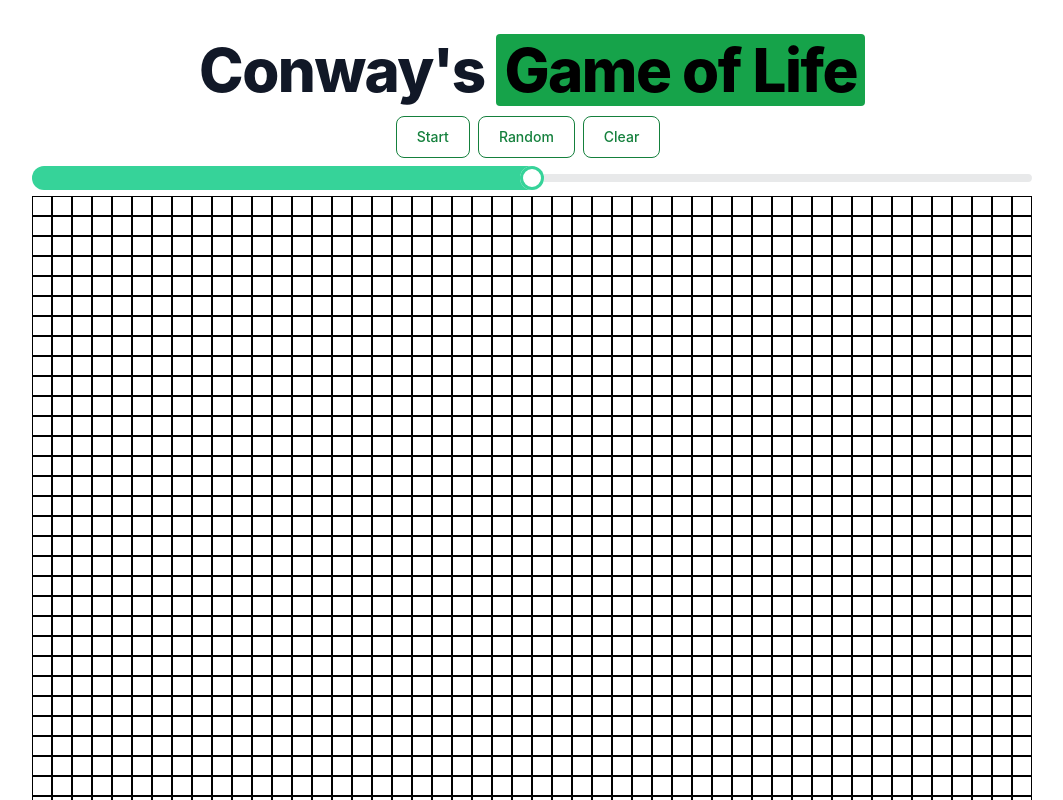
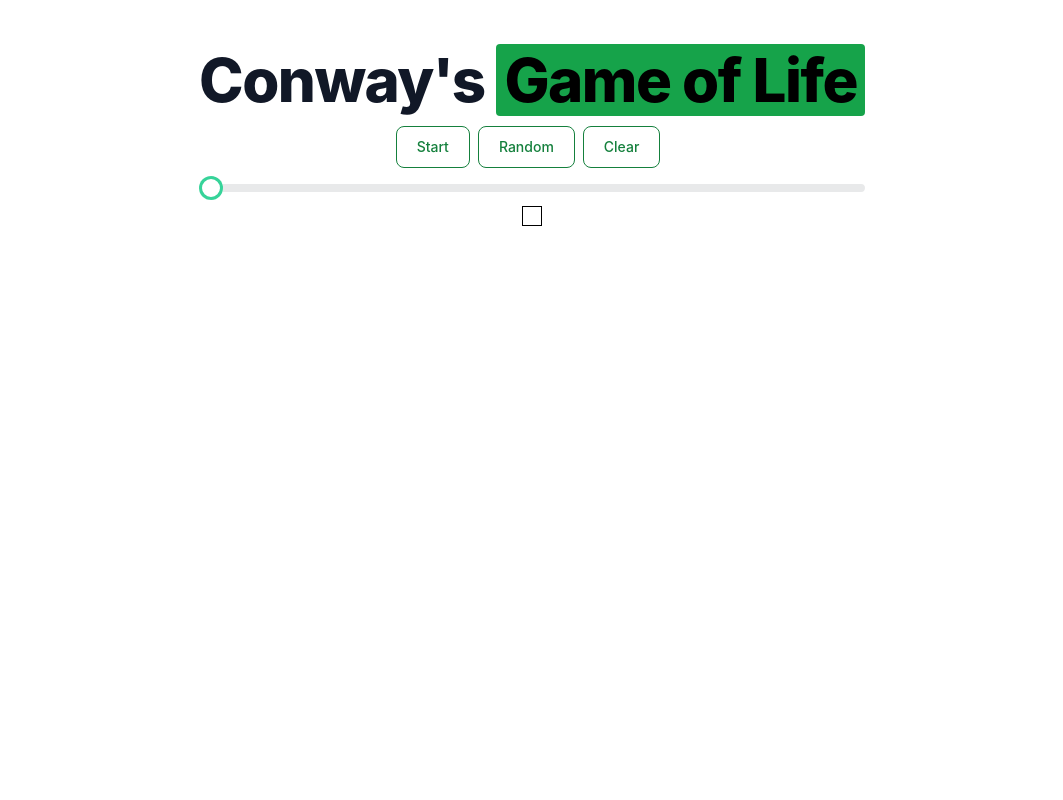
Before and after one commit to CSP197/Conway, a React (Create React App) app: page / in a window 1280 px wide. Shown: the top 800 px of the page, without its empty margins (108-1171 px from the left). Built offline with nearby package versions, Linux system fonts and the light colour scheme; the HTML template or start-up script is replaced by a standard one.

Commit message:
Fixed Range Slider feature

```diff
--- a/src/App.tsx
+++ b/src/App.tsx
@@ -3,11 +3,16 @@ import { generateEmptyGrid } from './components/grid/Grid';
 import { Header } from './components/header/Header';
 import { Buttons } from './components/buttons/Buttons';
 import { Grid } from './components/grid/Grid';
-import SizeRange from './components/range/SizeRange';
+import RangeSlider from './components/slider/RangeSlider';
 import GameOfLife from "./GameOfLife";
 
+const SMALLEST_GRID_SIZE = 1;
+
 export default function App() {
-  const [gridSize, setgridSize] = useState([50, 50]);
+  const [
+    gridSize,
+    setGridSize
+  ] = useState([1,1]);
   const [grid, setGrid] = useState(() => {
     return generateEmptyGrid(gridSize);
   });
@@ -29,9 +34,27 @@ export default function App() {
   return (
     <>
       <Header />
-      {Buttons(setRunning, running, runningRef, runSimulation, setGrid, gridSize)}
-      <SizeRange />
-      {Grid(grid, setGrid)}
+      <span />
+      <Buttons
+        running={running}
+        setRunning={setRunning}
+        runningRef={runningRef}
+        runSimulation={runSimulation}
+        setGrid={setGrid}
+        gridSize={gridSize}
+      />
+      <span />
+      <RangeSlider
+        min={SMALLEST_GRID_SIZE}
+        max={50}
+        gridSize={gridSize}
+        setGridSize={setGridSize}
+      />
+      <span />
+      <Grid
+        grid={grid}
+        setGrid={setGrid}
+      />
     </>
   );
 }
--- a/src/components/buttons/Buttons.tsx
+++ b/src/components/buttons/Buttons.tsx
@@ -1,41 +1,86 @@
 import { runEpoch } from "../common/Common";
 import { generateEmptyGrid } from "../grid/Grid";
 
-export function Buttons(
+interface Props {
+    running: boolean,
     setRunning: React.Dispatch<React.SetStateAction<boolean>>,
-  running: boolean,
     runningRef: React.MutableRefObject<boolean>,
     runSimulation: () => void,
     setGrid: React.Dispatch<React.SetStateAction<number[][]>>,
-  gridSize: number[]) {
-  return <div>
+    gridSize: number[]
+}
+
+export const Buttons = (
+    {
+        running,
+        setRunning,
+        runningRef,
+        runSimulation,
+        setGrid,
+        gridSize
+    }: Props) => {
+        return (
+        <div>
             <button
                 onClick={
                     () => {
-            runEpoch(setRunning, running, runningRef, runSimulation);
+                        runEpoch(
+                            setRunning,
+                            running,
+                            runningRef,
+                            runSimulation
+                            );
                         }
                     }
-      className='text-green-700 hover:text-white border border-green-700 hover:bg-green-800 focus:ring-4 focus:outline-none focus:ring-green-300 font-medium rounded-lg text-sm px-5 py-2.5 text-center mr-2 mb-2 dark:border-green-500 dark:text-green-500 dark:hover:text-white dark:hover:bg-green-600 dark:focus:ring-green-800'
+                    className='text-green-700 hover:text-white border border-green-700 \
+                    hover:bg-green-800 focus:ring-4 focus:outline-none focus:ring-green-300 \
+                    font-medium rounded-lg text-sm px-5 py-2.5 text-center mr-2 mb-2 \
+                    dark:border-green-500 dark:text-green-500 dark:hover:text-white \
+                    dark:hover:bg-green-600 dark:focus:ring-green-800'
                     >
                         {running ? 'Stop' : 'Start'}
             </button>
-      <button onClick={() => {
+            <button
+                onClick={
+                    () => {
                         const rows = [];
                         const numRows = gridSize[0];
                         const numCols = gridSize[1];
                         for (let i = 0; i < numRows; i++) {
-              rows.push(Array.from(Array(numCols), () => Math.random() > 0.8 ? 1 : 0));
+                            rows.push(
+                                Array.from(
+                                    Array(numCols),
+                                    () => Math.random() > 0.8 ? 1 : 0
+                                )
+                            );
                         }
                         setGrid(rows);
                         runEpoch(setRunning, running, runningRef, runSimulation, true);
-      }} className='text-green-700 hover:text-white border border-green-700 hover:bg-green-800 focus:ring-4 focus:outline-none focus:ring-green-300 font-medium rounded-lg text-sm px-5 py-2.5 text-center mr-2 mb-2 dark:border-green-500 dark:text-green-500 dark:hover:text-white dark:hover:bg-green-600 dark:focus:ring-green-800'>
+                        }
+                }
+                className='text-green-700 hover:text-white border border-green-700 \
+                hover:bg-green-800 focus:ring-4 focus:outline-none focus:ring-green-300 \
+                font-medium rounded-lg text-sm px-5 py-2.5 text-center mr-2 mb-2 \
+                dark:border-green-500 dark:text-green-500 dark:hover:text-white \
+                dark:hover:bg-green-600 dark:focus:ring-green-800'
+                >
                     Random
             </button>
-      <button onClick={() => {
+            <button
+                onClick={
+                    () => {
                         setGrid(generateEmptyGrid(gridSize));
                         setRunning(false);
-      }} className='text-green-700 hover:text-white border border-green-700 hover:bg-green-800 focus:ring-4 focus:outline-none focus:ring-green-300 font-medium rounded-lg text-sm px-5 py-2.5 text-center mr-2 mb-2 dark:border-green-500 dark:text-green-500 dark:hover:text-white dark:hover:bg-green-600 dark:focus:ring-green-800'>
+                    }
+                }
+                className='text-green-700 hover:text-white border border-green-700 \
+                hover:bg-green-800 focus:ring-4 focus:outline-none focus:ring-green-300 \
+                font-medium rounded-lg text-sm px-5 py-2.5 text-center mr-2 mb-2 \
+                dark:border-green-500 dark:text-green-500 dark:hover:text-white \
+                dark:hover:bg-green-600 dark:focus:ring-green-800'
+                >
                     Clear
             </button>
-  </div>;
+        </div>
+    );
 }
--- a/src/components/grid/Grid.tsx
+++ b/src/components/grid/Grid.tsx
@@ -45,16 +45,25 @@ export const randomInt = (
     return Math.floor(Math.random() * (max - min + 1)) + min;
   }
 
+interface Props {
+  grid: number[][],
+  setGrid: React.Dispatch<React.SetStateAction<number[][]>>
+}
+
 // Grid
 export function Grid(
-  grid: number[][],
-  setGrid: React.Dispatch<React.SetStateAction<number[][]>>) {
+  {
+    grid,
+    setGrid
+  }: Props) {
     return <div
       id='outer'
       style={{
         display: 'grid',
         gridTemplateColumns: `repeat(${grid[0].length}, 20px)`
-      }}>
+      }}
+      className="grid"
+      >
       {grid.map(
         (rows, i) => rows.map(
           (_, j) => (
--- a/src/components/range/SizeRange.tsx
+++ /dev/null
@@ -1,10 +0,0 @@
-export default function SizeRange() {
-    function handleSubmit(e: any){
-        e.preventDefault();
-        const size = e.target;
-        console.log(size);
-    }
-    return (
-    <input type="range" min={0} max="100" value="50" className="range range-success" onSubmit={handleSubmit}/>
-    );
-}
--- /dev/null
+++ b/src/components/slider/RangeSlider.tsx
@@ -0,0 +1,39 @@
+import { useState } from "react";
+
+interface Props {
+    min: number,
+    max: number,
+    gridSize: number[],
+    setGridSize: React.Dispatch<React.SetStateAction<number[]>>
+}
+
+export default function RangeSlider(
+    {
+        min,
+        max,
+        gridSize,
+        setGridSize
+    }: Props) {
+
+    const [value, setValue] = useState(gridSize[0]);
+
+    const onChange = ( event:any ) => {
+        event.preventDefault();
+        const newValue = +event.target.value;
+        // console.log(`The new value is ${newValue}`);
+        setValue(newValue);
+        setGridSize([newValue, newValue]);
+    }
+
+    return (
+        <input
+            type="range"
+            min={min}
+            max={max}
+            step="1"
+            value={value}
+            className="range range-success"
+            onChange={ onChange }
+        />
+    );
+}
--- a/src/index.css
+++ b/src/index.css
@@ -3,8 +3,11 @@
 @tailwind utilities;
 
 body {
-  margin: 40px 100px;
+  margin: 50px 50px 50px 50px;
   text-align: center;
+  align-items: center;
+  margin-left: auto;
+  margin-right: auto;
   display: flex;
   justify-content: center;
   font-family: -apple-system, BlinkMacSystemFont, 'Segoe UI', 'Roboto', 'Oxygen',
@@ -14,8 +17,8 @@ body {
   -moz-osx-font-smoothing: grayscale;
 }
 
-code {
-  text-align: center;
-  font-family: source-code-pro, Menlo, Monaco, Consolas, 'Courier New',
-    monospace;
+.grid {
+display: flex;
+justify-content: center;
+align-items: center;
 }
```
Also changed, not shown: src/App.css (added), src/logo.svg (deleted), 1 other file (tests, documents, lock files or other folders). Lines whose indentation alone changed are shown as unchanged.
